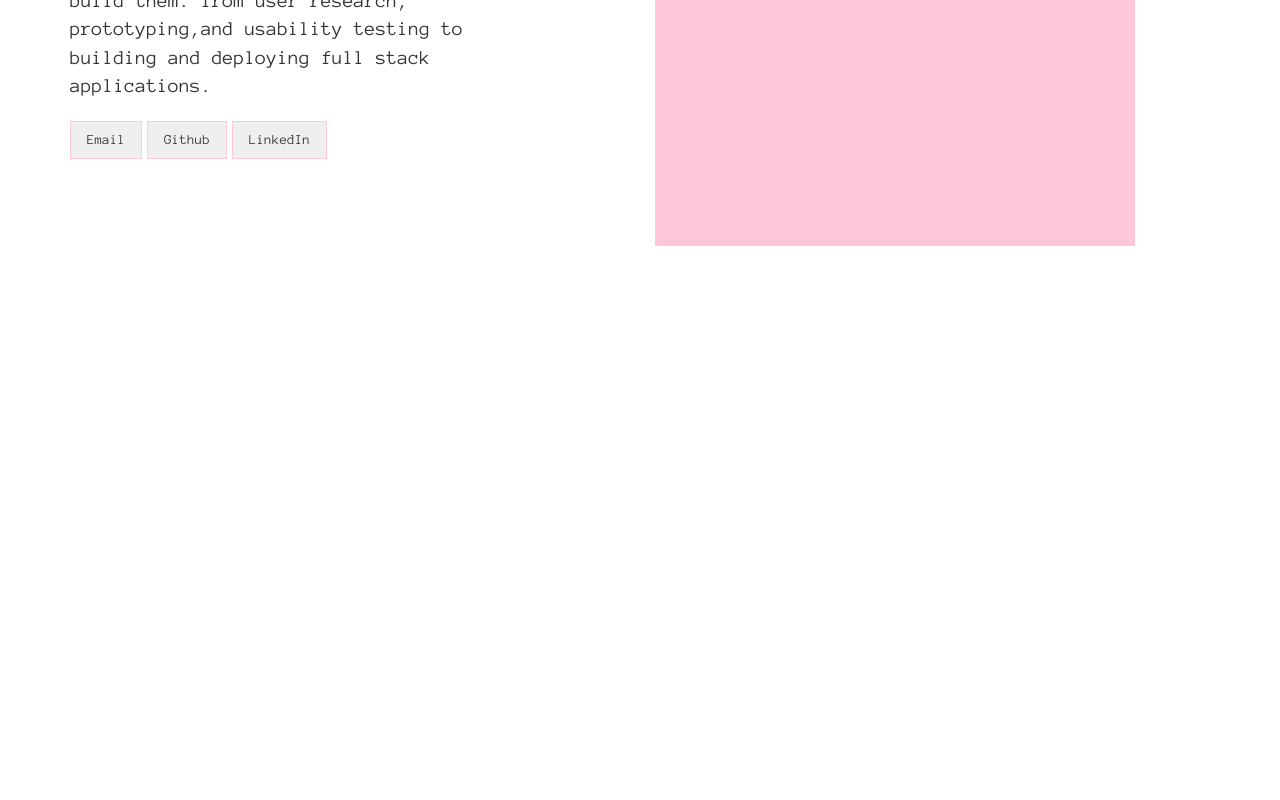
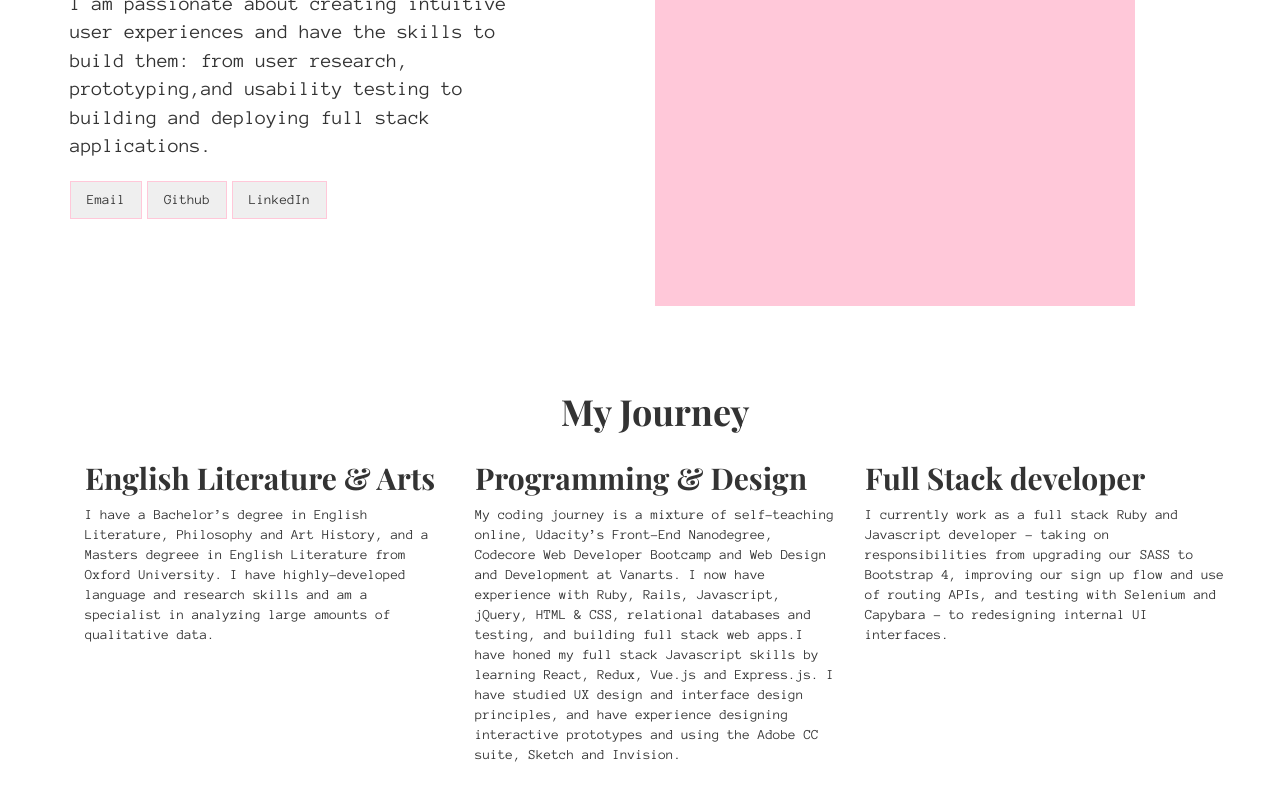
Before and after one commit to ninalouw/vue-resume, a Vue app: page / in a window 1280 px wide. Shown: the part 374-1174 px from the top of the page. Before the commit the page ends 800 px from the top, so only its background shows below. Built offline with nearby package versions, Linux system fonts and the light colour scheme.

Commit message:
start about

```diff
--- /dev/null
+++ b/src/components/About.vue
@@ -0,0 +1,47 @@
+<template>
+  <div class="container">
+    <h1 class="text-center">{{ title }}</h1>
+    <div class="row">
+      <div class="col-lg-4 col-md-4 col-sm-4 col-xs-6">
+        <h2>{{ subTitle1 }}</h2>
+        <p>{{ para1 }}</p>
+      </div>
+      <div class="col-lg-4 col-md-4 col-sm-4 col-xs-6">
+        <h2>{{ subTitle2 }}</h2>
+        <p>{{ para2 }}</p>
+      </div>
+      <div class="col-lg-4 col-md-4 col-sm-4 col-xs-6">
+        <h2>{{ subTitle3 }}</h2>
+        <p>{{ para3 }}</p>
+      </div>
+    </div>
+  </div>
+</template>
+
+<script>
+import Data from '../data/data.json';
+
+export default {
+  name: 'About',
+  data() {
+    return {
+      title: Data.About.title,
+      subTitle1: Data.About.subTitle1,
+      subTitle2: Data.About.subTitle2,
+      subTitle3: Data.About.subTitle3,
+      para1: Data.About.para1,
+      para2: Data.About.para2,
+      para3: Data.About.para3,
+    };
+  },
+};
+</script>
+
+<!-- Add "scoped" attribute to limit CSS to this component only -->
+<style scoped>
+h1, h2 {
+font-weight: bold;
+font-family: 'Playfair Display', serif;
+}
+
+</style>
--- a/src/components/Home.vue
+++ b/src/components/Home.vue
@@ -12,23 +12,34 @@
         <canvas></canvas>
       </div>
     </div>
+    <app-about></app-about>
   </div>
 </template>
 
 <script>
+import Data from '../data/data.json';
+import About from './About.vue';
+
 export default {
   name: 'Home',
   data() {
     return {
-      title: 'Nina Mae Louw',
-      intro: 'I am a full stack developer and designer. I am passionate about creating intuitive user experiences and have the skills to build them: from user research, prototyping,and usability testing to building and deploying full stack applications.',
+      title: Data.Home.title,
+      intro: Data.Home.intro,
     };
+  },
+  components: {
+    appAbout: About,
   },
 };
 </script>
 
 <!-- Add "scoped" attribute to limit CSS to this component only -->
 <style scoped>
+.container {
+  margin-top:60px;
+  margin-bottom:60px;
+}
 h1 {
 font-weight: bold;
 font-family: 'Playfair Display', serif;
--- /dev/null
+++ b/src/data/data.json
@@ -0,0 +1,15 @@
+{
+ "Home": {
+   "title": "Nina Mae Louw",
+   "intro": "I am a full stack developer and designer. I am passionate about creating intuitive user experiences and have the skills to build them: from user research, prototyping,and usability testing to building and deploying full stack applications."
+ },
+ "About": {
+   "title":"My Journey",
+   "subTitle1": "English Literature & Arts",
+   "subTitle2": "Programming & Design",
+   "subTitle3": "Full Stack developer",
+   "para1": "I have a Bachelor’s degree in English Literature, Philosophy and Art History, and a Masters degreee in English Literature from Oxford University. I have highly-developed language and research skills and am a specialist in analyzing large amounts of qualitative data. ",
+   "para2": "My coding journey is a mixture of self-teaching online, Udacity’s Front-End Nanodegree, Codecore Web Developer Bootcamp and Web Design and Development at Vanarts. I now have experience with Ruby, Rails, Javascript, jQuery, HTML & CSS, relational databases and testing, and building full stack web apps.I have honed my full stack Javascript skills by learning React, Redux, Vue.js and Express.js. I have studied UX design and interface design principles, and have experience designing interactive prototypes and using the Adobe CC suite, Sketch and Invision.",
+  "para3": "I currently work as a full stack Ruby and Javascript developer - taking on responsibilities from upgrading our SASS to Bootstrap 4, improving our sign up flow and use of routing APIs, and testing with Selenium and Capybara - to redesigning internal UI interfaces."
+ }
+}
```
Also changed, not shown: 1 other file (tests, documents, lock files or other folders).
